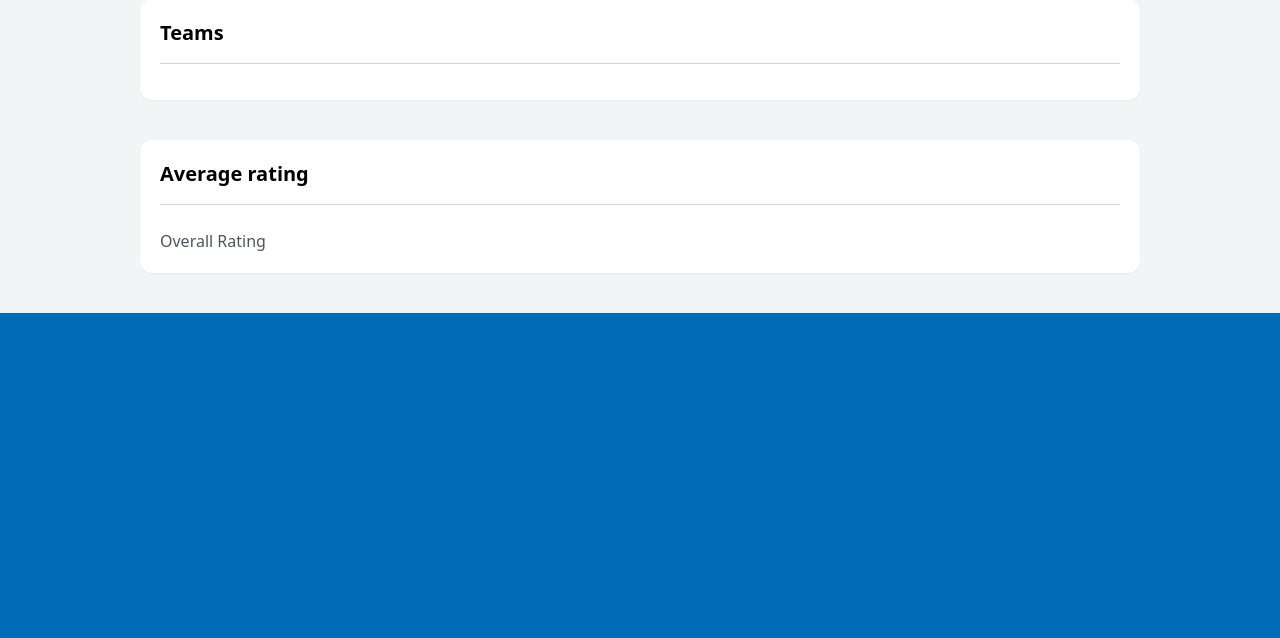
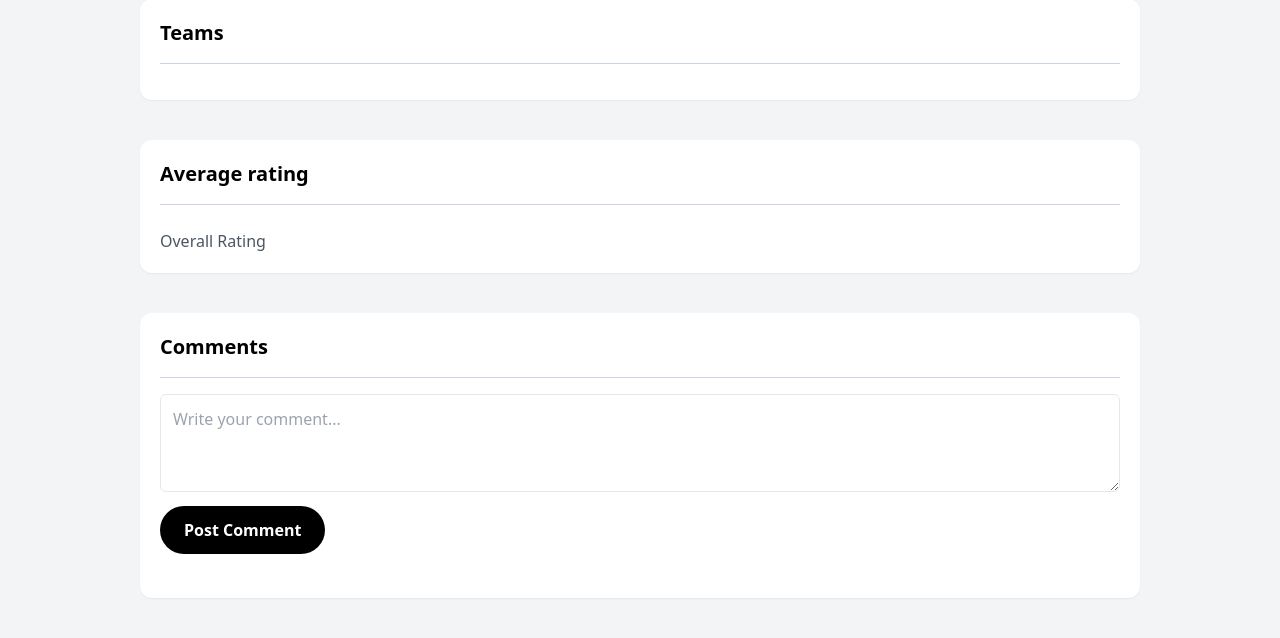
Before and after one commit to Columbia3159/w4111, a Flask app: template webserver/templates/player.html in a window 1280 px wide. Shown: the part 550-1188 px from the top of the page. Before the commit the page ends 863 px from the top, so only its background shows below. Run offline with Flask 3, Linux system fonts and the light colour scheme; the template is opened without the code that fills it, so the values that code supplies are empty; parts of the project's set-up code (start-up, migrations or seed data) failed here and were passed over.

Commit message:
feat: comment section

```diff
--- a/webserver/routes/auth.py
+++ b/webserver/routes/auth.py
@@ -1,6 +1,4 @@
 from flask import Blueprint, request, jsonify, g, render_template, flash, redirect, url_for, abort, session
-from sqlalchemy import text
-from sqlalchemy.exc import IntegrityError
 from app_routes import Routes
 from db import *
 
--- a/webserver/static/css/output.css
+++ b/webserver/static/css/output.css
@@ -1243,6 +1261,14 @@ video {
   padding: 1.5rem;
 }
 
+.p-3 {
+  padding: 0.75rem;
+}
+
+.p-2 {
+  padding: 0.5rem;
+}
+
 .px-4 {
   padding-left: 1rem;
   padding-right: 1rem;
--- a/webserver/templates/player.html
+++ b/webserver/templates/player.html
@@ -77,7 +77,8 @@
     {% include "player_components/teams.html" %} {% include
     "player_components/average.html" %} {% if session.get("user_email", None) !=
     None and session.get("user_name", None) != None%} {% include
-    "player_components/rate.html" %} {% endif %}
+    "player_components/rate.html" %} {% endif %}{% include
+    "player_components/comment.html" %}
   </div>
 </div>
 {% endblock %}
--- /dev/null
+++ b/webserver/templates/player_components/comment.html
@@ -0,0 +1,231 @@
+<div class="text-center px-4">
+  <div
+    class="max-w-[1000px] mx-auto bg-white rounded-xl shadow-sm p-5 text-start"
+  >
+    <div
+      class="flex justify-between items-center pb-4 mb-4 border-b border-slate-300"
+    >
+      <h1 class="text-xl font-bold">Comments</h1>
+    </div>
+    <!-- Comment Form -->
+    {% if not session.get('user_email') %}
+    <form
+      class="mb-6"
+      id="comment-form"
+      data-player-id="{{ player.player_id }}"
+    >
+      <textarea
+        name="comment"
+        rows="3"
+        placeholder="Write your comment..."
+        class="w-full p-3 border rounded-md focus:outline-none focus:ring-2 focus:ring-blue-400"
+        required
+      ></textarea>
+      <button type="submit" id="submit-comment" class="mt-2 btn-primary">
+        Post Comment
+      </button>
+    </form>
+    {% else %}
+    <p class="text-gray-600">You need to log in to post a comment.</p>
+    {% endif %}
+    <!-- Comments List -->
+    <div class="comments-list">
+      {% for comment in comments %}
+      <div class="comment border-b pb-4 mb-4">
+        <div class="flex items-center justify-between">
+          <span class="font-semibold text-gray-800">{{ comment.email }}</span>
+          <span class="text-sm text-gray-500"
+            >{{ comment.date.strftime('%Y-%m-%d %H:%M:%S') }}</span
+          >
+        </div>
+        <p class="mt-2 text-gray-700">{{ comment.text }}</p>
+        <div class="mt-4 flex flex-wrap items-center gap-x-4 text-xs">
+          <button
+            data-comment-id="{{ comment.id }}"
+            class="like-btn bg-green-100 text-green-700 px-3 py-1 rounded-md hover:bg-green-200"
+          >
+            👍 Like {{ comment.likes }}
+          </button>
+          <button
+            data-comment-id="{{ comment.id }}"
+            class="dislike-btn bg-red-100 text-red-700 px-3 py-1 rounded-md hover:bg-red-200"
+          >
+            👎 Dislike {{ comment.dislikes }}
+          </button>
+          <button
+            data-comment-id="{{ comment.id }}"
+            class="reply-btn bg-blue-100 text-blue-700 px-3 py-1 rounded-md hover:bg-blue-200"
+          >
+            💬 Reply
+          </button>
+        </div>
+
+        <!-- Nested Replies -->
+        <div class="nested-replies mt-4">
+          {% for reply in comment.replies %}
+          <div class="nested-reply border-t ml-20 py-2">
+            <div class="flex items-center justify-between">
+              <span class="font-semibold text-gray-600 text-sm"
+                >{{ reply.email }}</span
+              >
+              <span class="text-sm text-gray-500"
+                >{{ reply.date.strftime('%Y-%m-%d %H:%M:%S') }}</span
+              >
+            </div>
+            <p class="mt-1 text-gray-600">{{ reply.text }}</p>
+            <div class="mt-2 flex flex-wrap items-center gap-x-4 text-xs">
+              <button
+                data-comment-id="{{ reply.id }}"
+                class="like-btn bg-green-100 text-green-700 px-3 py-1 rounded-md hover:bg-green-200"
+              >
+                👍 Like {{ reply.likes }}
+              </button>
+              <button
+                data-comment-id="{{ reply.id }}"
+                class="dislike-btn bg-red-100 text-red-700 px-3 py-1 rounded-md hover:bg-red-200"
+              >
+                👎 Dislike {{ reply.dislikes }}
+              </button>
+            </div>
+          </div>
+          {% endfor %}
+        </div>
+      </div>
+      {% endfor %}
+    </div>
+  </div>
+</div>
+
+<script>
+  document
+    .getElementById("submit-comment")
+    .addEventListener("click", async () => {
+      const form = document.getElementById("comment-form");
+      const playerId = form.getAttribute("data-player-id");
+      const comment = document.querySelector("textarea[name='comment']").value;
+
+      if (!comment.trim()) {
+        alert("Comment cannot be empty!");
+        return;
+      }
+
+      const payload = {
+        player_id: playerId,
+        comment: comment,
+      };
+
+      try {
+        const response = await fetch("/api/comment", {
+          method: "POST",
+          headers: {
+            "Content-Type": "application/json",
+          },
+          body: JSON.stringify(payload),
+        });
+
+        const result = await response.json();
+        if (response.ok) {
+          location.reload();
+        } else {
+          alert(result.error || "Failed to save comment");
+        }
+      } catch (error) {
+        console.error(error);
+        alert("An unexpected error occurred");
+      }
+    });
+
+  document.querySelectorAll(".like-btn").forEach((button) => {
+    button.addEventListener("click", async () => {
+      const commentId = button.getAttribute("data-comment-id");
+
+      try {
+        const response = await fetch(`/api/comment/like/${commentId}`, {
+          method: "POST",
+        });
+        const result = await response.json();
+        if (response.ok) {
+          location.reload();
+          // button.textContent = `👍 Like ${result.likes}`;
+        } else {
+          alert(result.error || "Failed to like the comment.");
+        }
+      } catch (error) {
+        console.error(error);
+        alert("An error occurred.");
+      }
+    });
+  });
+
+  document.querySelectorAll(".dislike-btn").forEach((button) => {
+    button.addEventListener("click", async () => {
+      const commentId = button.getAttribute("data-comment-id");
+
+      try {
+        const response = await fetch(`/api/comment/dislike/${commentId}`, {
+          method: "POST",
+        });
+        const result = await response.json();
+        if (response.ok) {
+          location.reload();
+          // button.textContent = `👎 Dislike ${result.dislikes}`;
+        } else {
+          alert(result.error || "Failed to dislike the comment.");
+        }
+      } catch (error) {
+        console.error(error);
+        alert("An error occurred.");
+      }
+    });
+  });
+
+  document.querySelectorAll(".reply-btn").forEach((button) => {
+    button.addEventListener("click", () => {
+      const form = document.getElementById("comment-form");
+      const playerId = form.getAttribute("data-player-id");
+      const commentId = button.getAttribute("data-comment-id");
+      const replyForm = document.createElement("div");
+      replyForm.className = "w-full pl-20";
+      replyForm.innerHTML = `
+        <textarea
+          class="w-full mt-2 p-2 border rounded-md"
+          placeholder="Write your reply..."
+        ></textarea>
+        <button
+          class="submit-reply btn-primary"
+        >
+          Submit Reply
+        </button>
+      `;
+      button.parentElement.appendChild(replyForm);
+
+      replyForm
+        .querySelector(".submit-reply")
+        .addEventListener("click", async () => {
+          const replyText = replyForm.querySelector("textarea").value;
+
+          try {
+            const response = await fetch("/api/comment/reply", {
+              method: "POST",
+              headers: { "Content-Type": "application/json" },
+              body: JSON.stringify({
+                parent_id: commentId,
+                reply: replyText,
+                player_id: playerId,
+              }),
+            });
+
+            const result = await response.json();
+            if (response.ok) {
+              location.reload();
+            } else {
+              alert(result.error || "Failed to add reply.");
+            }
+          } catch (error) {
+            console.error(error);
+            alert("An error occurred.");
+          }
+        });
+    });
+  });
+</script>
```
Also changed, not shown: other parts of webserver/static/css/output.css (+74 -0 lines), webserver/db.py (+57 -0 lines), webserver/routes/api.py (+63 -1 lines), webserver/routes/public.py (+33 -2 lines).
